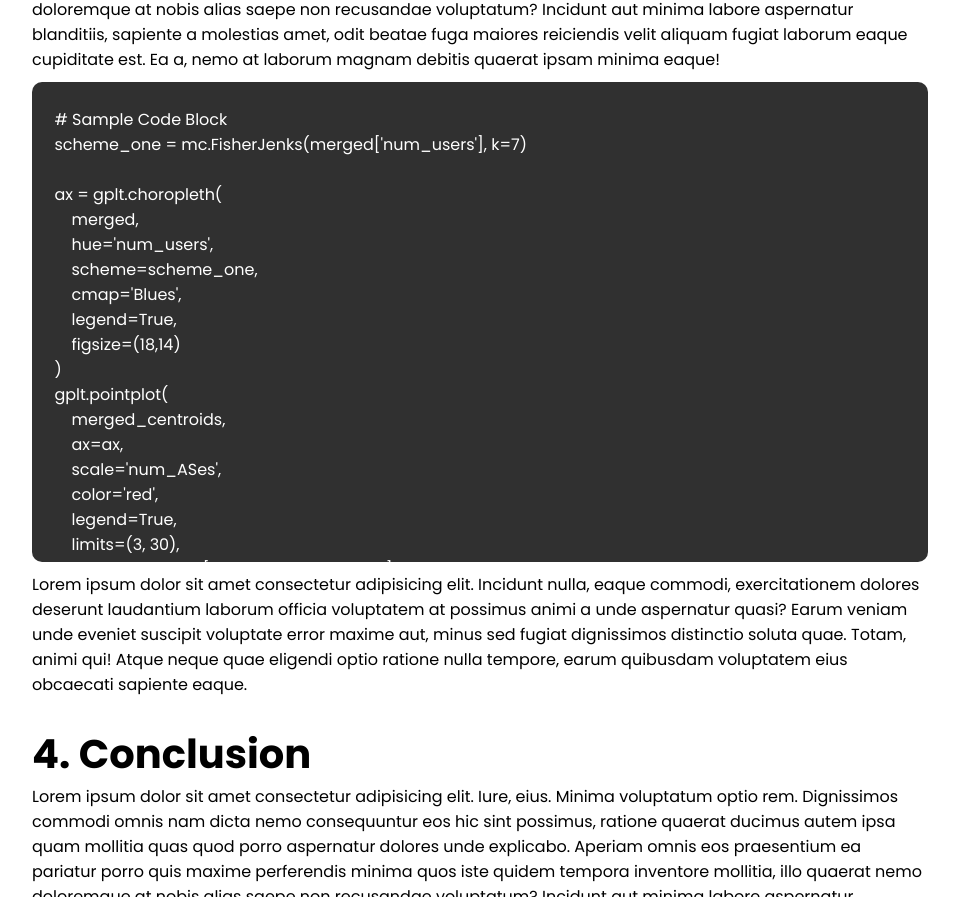
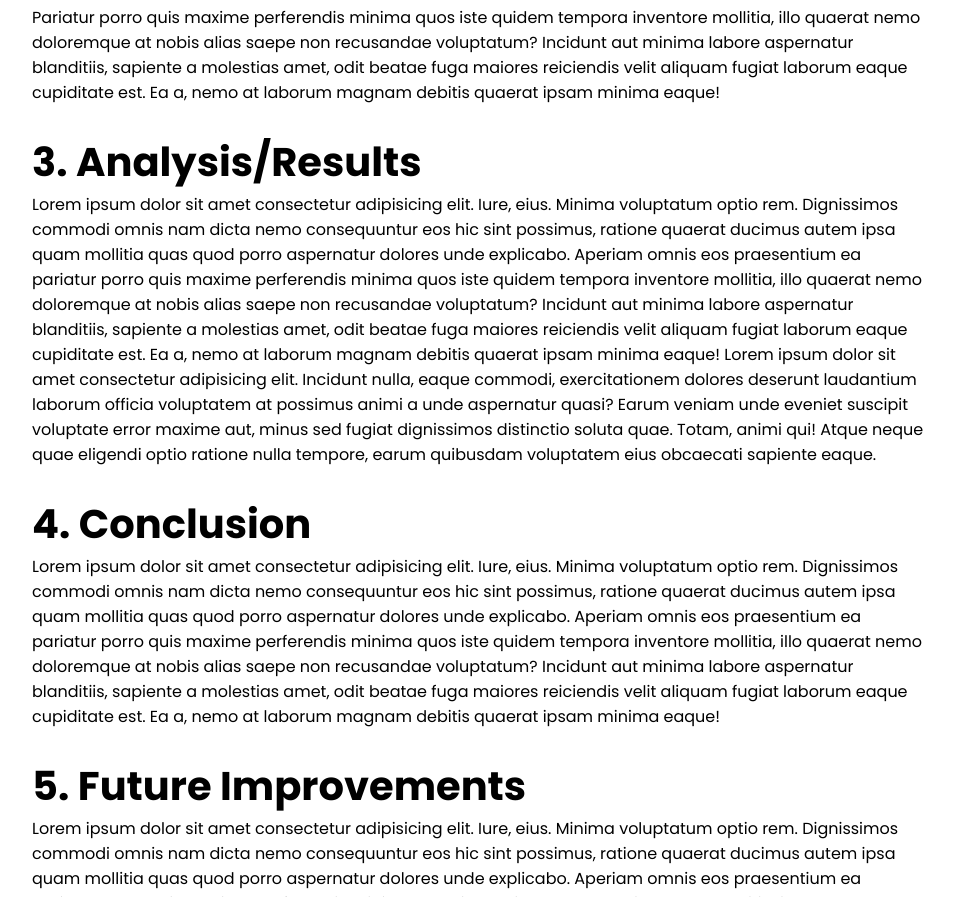
Before and after one commit to jonathanlo411/datahacks-2022, a plain HTML site: page index.html in a window 1280 px wide. Shown: the part 2594-3491 px from the top of the page, without its empty margins (160-1119 px from the left). Drawn offline with nearby package versions, Linux system fonts and the light colour scheme.

Commit message:
reorganize and add real code

```diff
--- a/index.html
+++ b/index.html
@@ -69,38 +69,23 @@
             <div class="step" id="sec2">
                 <h3 class="heading">2. Visualizations</h3>
                 <p>Lorem ipsum dolor sit amet consectetur adipisicing elit. Iure, eius. Minima voluptatum optio rem. Dignissimos commodi omnis nam dicta nemo consequuntur eos hic sint possimus, ratione quaerat ducimus autem ipsa quam mollitia quas quod porro aspernatur dolores unde explicabo. Aperiam omnis eos praesentium ea.</p>
+                <pre><code>
+# Loading Data
+train_data = pd.read_csv('advanced_trainset.csv')
+
+# Obtaining frequency/counts of each sentiment
+sentiment_counts = train_data['Sentiment'].value_counts().to_frame().reset_index()
+
+# Plotting
+fig = px.pie(sentiment_counts, values='Sentiment', names='index', title="Sentiment Distribution")
+fig.show()
+                </code></pre>
                 <iframe id="igraph" scrolling="no" style="border:none;" seamless="seamless" src="https://chart-studio.plotly.com/~jonathanlo411/1/#/" height="525" width="100%"></iframe>
                 <p>Pariatur porro quis maxime perferendis minima quos iste quidem tempora inventore mollitia, illo quaerat nemo doloremque at nobis alias saepe non recusandae voluptatum? Incidunt aut minima labore aspernatur blanditiis, sapiente a molestias amet, odit beatae fuga maiores reiciendis velit aliquam fugiat laborum eaque cupiditate est. Ea a, nemo at laborum magnam debitis quaerat ipsam minima eaque!</p>
             </div>
             <div class="step" id="sec3">
                 <h3 class="heading">3. Analysis/Results</h3>
-                <p>Lorem ipsum dolor sit amet consectetur adipisicing elit. Iure, eius. Minima voluptatum optio rem. Dignissimos commodi omnis nam dicta nemo consequuntur eos hic sint possimus, ratione quaerat ducimus autem ipsa quam mollitia quas quod porro aspernatur dolores unde explicabo. Aperiam omnis eos praesentium ea pariatur porro quis maxime perferendis minima quos iste quidem tempora inventore mollitia, illo quaerat nemo doloremque at nobis alias saepe non recusandae voluptatum? Incidunt aut minima labore aspernatur blanditiis, sapiente a molestias amet, odit beatae fuga maiores reiciendis velit aliquam fugiat laborum eaque cupiditate est. Ea a, nemo at laborum magnam debitis quaerat ipsam minima eaque!</p>
-                <pre><code>
-# Sample Code Block
-scheme_one = mc.FisherJenks(merged['num_users'], k=7)
-
-ax = gplt.choropleth(
-    merged,
-    hue='num_users',
-    scheme=scheme_one,
-    cmap='Blues',
-    legend=True,
-    figsize=(18,14)
-)
-gplt.pointplot(
-    merged_centroids,
-    ax=ax,
-    scale='num_ASes',
-    color='red',
-    legend=True,
-    limits=(3, 30),
-    legend_values=[400, 200, 100, 50, 25, 10],
-    legend_labels=['≤ 400 ASes', '≤ 200 ASes', '≤ 100 ASes', '≤ 50 ASes', '≤ 25 ASes', '≤ 10 ASes']
-)
-plt.title("ASes and Users by Country")
-ax.get_legend().set_title("Users")
-                </code></pre>
-                <p>Lorem ipsum dolor sit amet consectetur adipisicing elit. Incidunt nulla, eaque commodi, exercitationem dolores deserunt laudantium laborum officia voluptatem at possimus animi a unde aspernatur quasi? Earum veniam unde eveniet suscipit voluptate error maxime aut, minus sed fugiat dignissimos distinctio soluta quae. Totam, animi qui! Atque neque quae eligendi optio ratione nulla tempore, earum quibusdam voluptatem eius obcaecati sapiente eaque.</p>
+                <p>Lorem ipsum dolor sit amet consectetur adipisicing elit. Iure, eius. Minima voluptatum optio rem. Dignissimos commodi omnis nam dicta nemo consequuntur eos hic sint possimus, ratione quaerat ducimus autem ipsa quam mollitia quas quod porro aspernatur dolores unde explicabo. Aperiam omnis eos praesentium ea pariatur porro quis maxime perferendis minima quos iste quidem tempora inventore mollitia, illo quaerat nemo doloremque at nobis alias saepe non recusandae voluptatum? Incidunt aut minima labore aspernatur blanditiis, sapiente a molestias amet, odit beatae fuga maiores reiciendis velit aliquam fugiat laborum eaque cupiditate est. Ea a, nemo at laborum magnam debitis quaerat ipsam minima eaque! Lorem ipsum dolor sit amet consectetur adipisicing elit. Incidunt nulla, eaque commodi, exercitationem dolores deserunt laudantium laborum officia voluptatem at possimus animi a unde aspernatur quasi? Earum veniam unde eveniet suscipit voluptate error maxime aut, minus sed fugiat dignissimos distinctio soluta quae. Totam, animi qui! Atque neque quae eligendi optio ratione nulla tempore, earum quibusdam voluptatem eius obcaecati sapiente eaque.</p>
             </div>
             <div class="step" id="sec4">
                 <h3 class="heading">4. Conclusion</h3>
--- a/style.css
+++ b/style.css
@@ -208,7 +208,7 @@ footer h6 {
 }
 
 #footer-spacer {
-    height: 15px;
+    height: 30px;
     background-color: white;
 }
 
```
